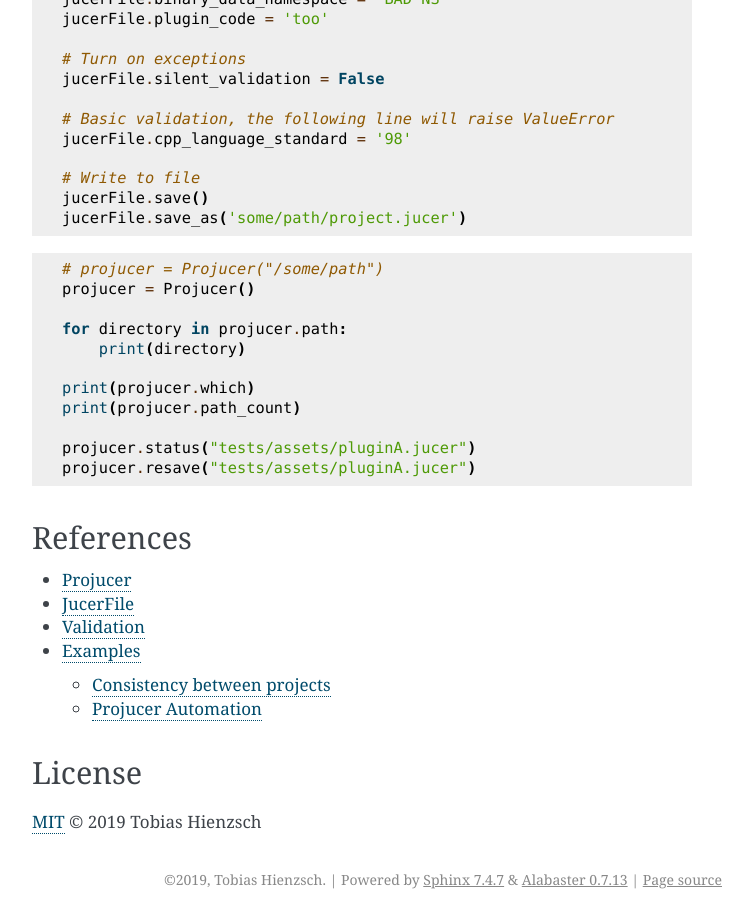
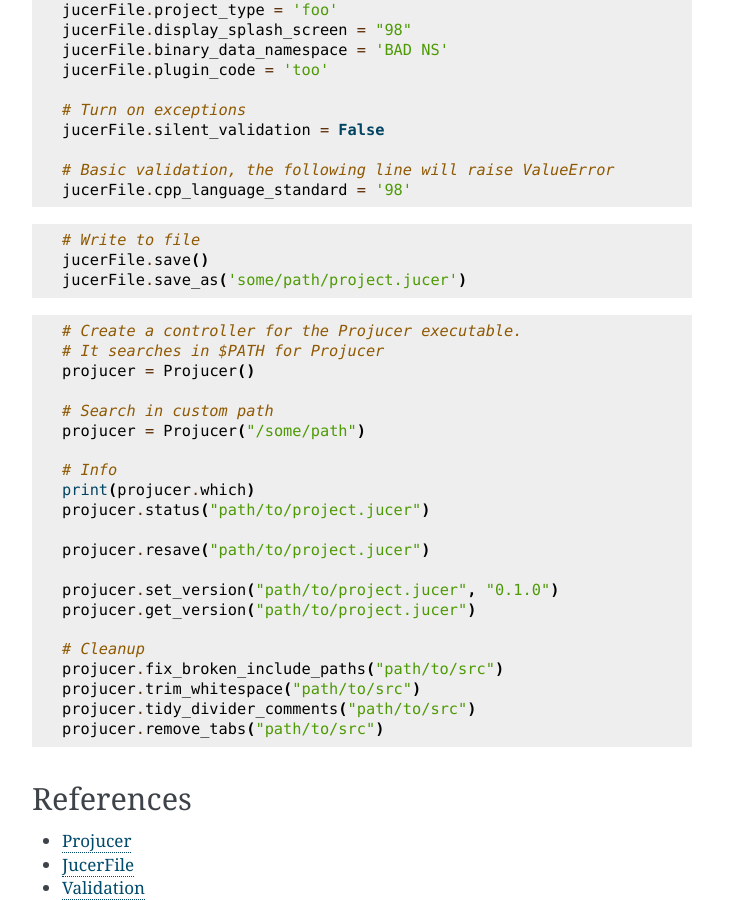
Before and after one commit to tobanteAudio/python-juce, a Sphinx documentation site: the page built from docs/index.rst, in a window 1280 px wide and 900 px high, scrolled down 993 px. Shown: the whole window, without its empty margins (388-1141 px from the left). Built offline with Sphinx 7.4.7, drawn with Linux system fonts in a browser that asks for light colours; some of the changed text lies outside the part shown.

```diff
--- a/docs/index.rst
+++ b/docs/index.rst
@@ -28,6 +30,9 @@ Quick Start
     from juce.projucer import Projucer, JucerFile
 
     jucerFile = JucerFile('path/to/project.jucer')
+
+
+.. code-block:: python
 
     # Attributes (get)
     print(jucerFile.path)                           # path/to/project.jucer
@@ -53,23 +58,36 @@ Quick Start
     # Basic validation, the following line will raise ValueError
     jucerFile.cpp_language_standard = '98'
 
+
+.. code-block:: python
+
     # Write to file
     jucerFile.save()
     jucerFile.save_as('some/path/project.jucer')
 
 .. code-block:: python
 
-    # projucer = Projucer("/some/path")
+    # Create a controller for the Projucer executable.
+    # It searches in $PATH for Projucer
     projucer = Projucer()
 
-    for directory in projucer.path:
-        print(directory)
+    # Search in custom path
+    projucer = Projucer("/some/path")
 
+    # Info
     print(projucer.which)
-    print(projucer.path_count)
+    projucer.status("path/to/project.jucer")
 
-    projucer.status("tests/assets/pluginA.jucer")
-    projucer.resave("tests/assets/pluginA.jucer")
+    projucer.resave("path/to/project.jucer")
+
+    projucer.set_version("path/to/project.jucer", "0.1.0")
+    projucer.get_version("path/to/project.jucer")
+
+    # Cleanup
+    projucer.fix_broken_include_paths("path/to/src")
+    projucer.trim_whitespace("path/to/src")
+    projucer.tidy_divider_comments("path/to/src")
+    projucer.remove_tabs("path/to/src")
 
 
 References
```
Also changed, not shown: other parts of docs/index.rst (+3 -1 lines), README.md (+24 -7 lines).
